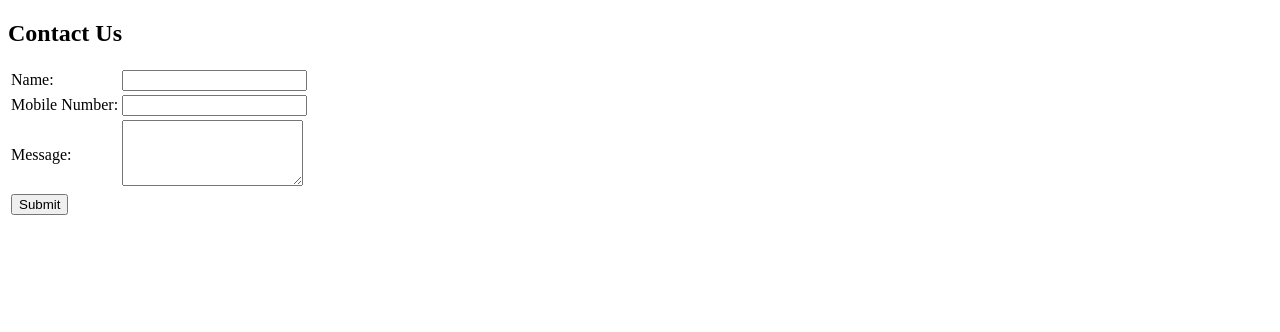
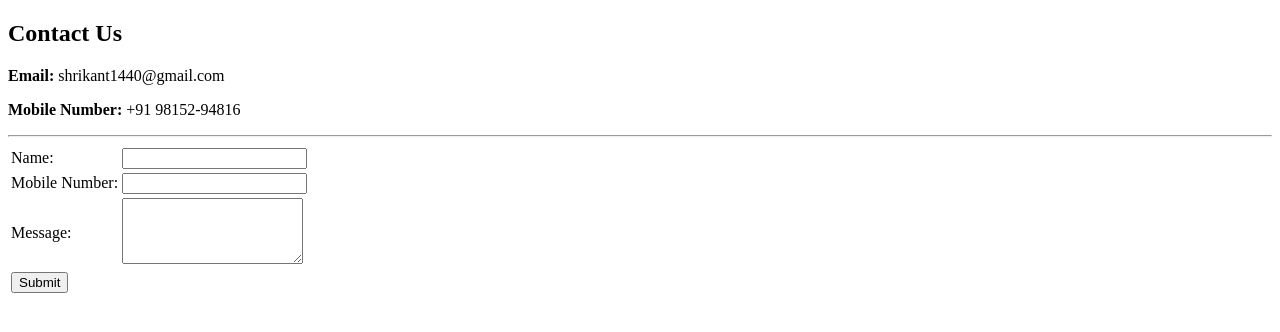
Before and after one commit to shrikant2311/cv, a plain HTML site: page contactus.html in a window 1280 px wide. Drawn offline with Linux system fonts and the light colour scheme.

Commit message:
Update contactus.html

```diff
--- a/contactus.html
+++ b/contactus.html
@@ -6,6 +6,9 @@
   </head>
   <body><h2>
       Contact Us</h2>
+    <p><strong>Email:</strong> shrikant1440@gmail.com</p>
+      <p><strong>Mobile Number:</Strong> +91 98152-94816 </p>
+      <hr>
     <form class="" action="index.html" method="post">
       <table>
       <tr>
```
